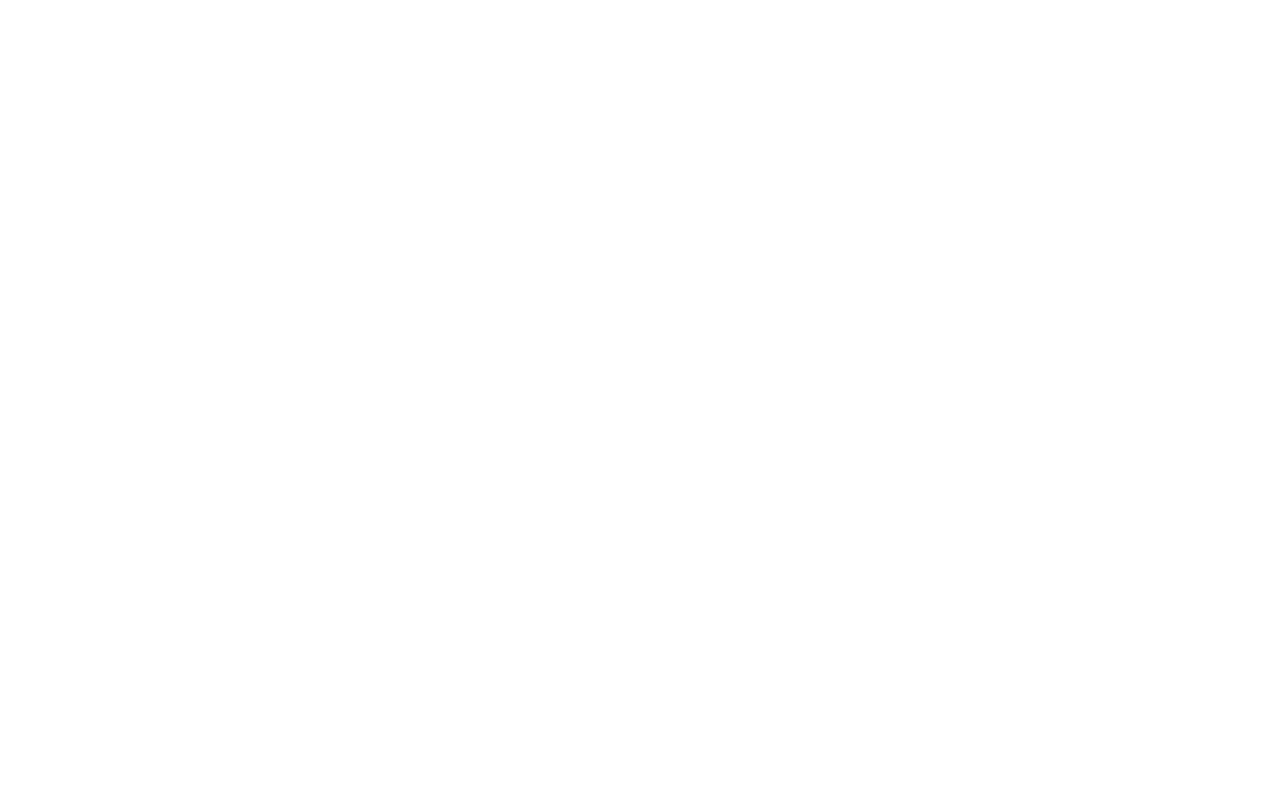
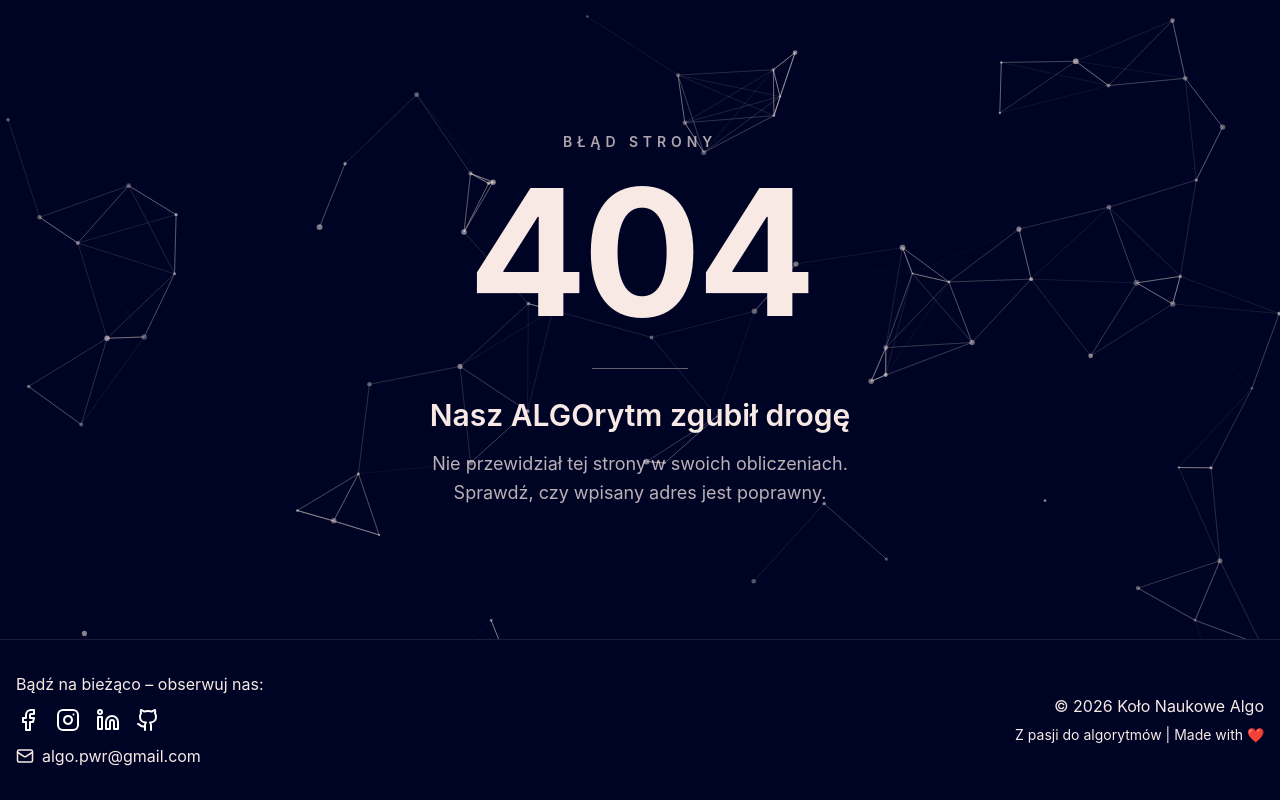
Before and after one commit to KN-Algo/Panel_administracyjny, a React (Vite) app in the folder frontend/: page /404 in a window 1280 px wide. Before the commit this address had no page. Built offline with nearby package versions, Linux system fonts and the light colour scheme.

Commit message:
#4 feat: 404_page

```diff
--- a/frontend/src/components/layout/Layout.tsx
+++ b/frontend/src/components/layout/Layout.tsx
@@ -2,10 +2,14 @@
 import Navbar from "./Navbar";
 import Footer from "./Footer";
 
-export default function Layout() {
+interface LayoutProps {
+  showNavbar?: boolean;
+}
+
+export default function Layout({ showNavbar = true }: LayoutProps) {
   return (
     <div className="flex flex-col min-h-screen w-full bg-white">
-      <Navbar />
+      {showNavbar && <Navbar />}
       <main className="flex-1 w-full flex flex-col">
         <Outlet />
       </main>
--- /dev/null
+++ b/frontend/src/features/not-found/NotFoundPage.tsx
@@ -0,0 +1,98 @@
+import { useEffect, useMemo, useState } from "react";
+import Particles, { initParticlesEngine } from "@tsparticles/react";
+import { loadSlim } from "@tsparticles/slim";
+import type { Engine } from "@tsparticles/engine";
+import { useTranslation } from "react-i18next";
+
+const getThemeColor = (variableName: string): string => {
+  if (typeof window === "undefined") return "#f8e9e5";
+
+  return (
+    getComputedStyle(document.documentElement)
+      .getPropertyValue(variableName)
+      .trim() || "#f8e9e5"
+  );
+};
+
+export default function NotFoundPage() {
+  const { t } = useTranslation();
+  const [init, setInit] = useState(false);
+
+  useEffect(() => {
+    initParticlesEngine(async (engine: Engine) => {
+      await loadSlim(engine);
+    }).then(() => {
+      setInit(true);
+    });
+  }, []);
+
+  const options = useMemo(
+    () => ({
+      fpsLimit: 120,
+      particles: {
+        color: {
+          value: getThemeColor("--color-brand-light"),
+        },
+        links: {
+          color: getThemeColor("--color-brand-light"),
+          distance: 120,
+          enable: true,
+          opacity: 0.4,
+          width: 1,
+        },
+        move: {
+          direction: "none" as const,
+          enable: true,
+          outModes: {
+            default: "out" as const,
+          },
+          random: false,
+          speed: 1,
+          straight: false,
+        },
+        number: {
+          value: 100,
+        },
+        opacity: {
+          value: { min: 0.3, max: 0.6 },
+        },
+        shape: {
+          type: "circle" as const,
+        },
+        size: {
+          value: { min: 1, max: 3 },
+        },
+      },
+      detectRetina: true,
+    }),
+    [],
+  );
+
+  return (
+    <section className="relative flex min-h-[32rem] flex-1 items-center justify-center overflow-hidden bg-brand-dark px-4 py-16 text-brand-light">
+      {init && (
+        <Particles
+          id="tsparticles-404"
+          options={options}
+          className="absolute inset-0 z-0"
+        />
+      )}
+
+      <div className="relative z-10 mx-auto flex max-w-3xl flex-col items-center text-center">
+        <p className="mb-3 text-sm font-semibold uppercase tracking-[0.35em] text-brand-light/70">
+          {t("not_found.error_label")}
+        </p>
+        <h1 className="text-8xl font-bold leading-none tracking-tight text-brand-light sm:text-9xl md:text-[11rem]">
+          404
+        </h1>
+        <div className="my-7 h-px w-24 bg-brand-light/40" />
+        <h2 className="text-2xl font-semibold text-brand-light sm:text-3xl">
+          {t("not_found.title")}
+        </h2>
+        <p className="mt-4 max-w-xl whitespace-pre-line text-base leading-relaxed text-brand-light/75 sm:text-lg">
+          {t("not_found.description")}
+        </p>
+      </div>
+    </section>
+  );
+}
--- a/frontend/src/i18n/de.json
+++ b/frontend/src/i18n/de.json
@@ -76,6 +76,11 @@
     "previous": "Vorherige",
     "next": "Nächste"
   },
+  "not_found": {
+    "error_label": "Seitenfehler",
+    "title": "Unser ALGO-rithmus hat sich verirrt",
+    "description": "Diese Seite war nicht Teil seiner Berechnungen.\nPrüfen Sie, ob die eingegebene Adresse korrekt ist."
+  },
   "footer": {
     "follow_us": "Bleiben Sie auf dem Laufenden – folgen Sie uns:",
     "copyright": "Algo Wissenschaftlicher Verein",
--- a/frontend/src/i18n/en.json
+++ b/frontend/src/i18n/en.json
@@ -76,6 +76,11 @@
     "previous": "Previous",
     "next": "Next"
   },
+  "not_found": {
+    "error_label": "Page error",
+    "title": "Our ALGO-rithm lost its way",
+    "description": "This page wasn't part of its calculations.\nCheck whether the address you entered is correct."
+  },
   "footer": {
     "follow_us": "Stay updated – follow us:",
     "copyright": "Algo Science Club",
--- a/frontend/src/i18n/pl.json
+++ b/frontend/src/i18n/pl.json
@@ -76,6 +76,11 @@
     "previous": "Poprzednie",
     "next": "Następne"
   },
+  "not_found": {
+    "error_label": "Błąd strony",
+    "title": "Nasz ALGOrytm zgubił drogę",
+    "description": "Nie przewidział tej strony w swoich obliczeniach.\nSprawdź, czy wpisany adres jest poprawny."
+  },
   "footer": {
     "follow_us": "Bądź na bieżąco – obserwuj nas:",
     "copyright": "Koło Naukowe Algo",
--- a/frontend/src/routes/index.tsx
+++ b/frontend/src/routes/index.tsx
@@ -14,6 +14,7 @@
 import AdminPostsPage from "../features/admin/pages/AdminPostsPage";
 import AdminAddPostPage from "../features/admin/pages/AdminAddPostPage";
 import AdminMemberModalsPage from "../features/admin/pages/AdminMemberModalsPage";
+import NotFoundPage from "../features/not-found/NotFoundPage";
 
 export default function AppRouter() {
   return (
@@ -41,6 +42,9 @@
         <Route path="projects" element={<ProjectsPage />} />
         <Route path="events" element={<EventsPage />} />
       </Route>
+      <Route path="404" element={<Layout showNavbar={false} />}>
+        <Route index element={<NotFoundPage />} />
+      </Route>
     </Routes>
   );
 }
```
